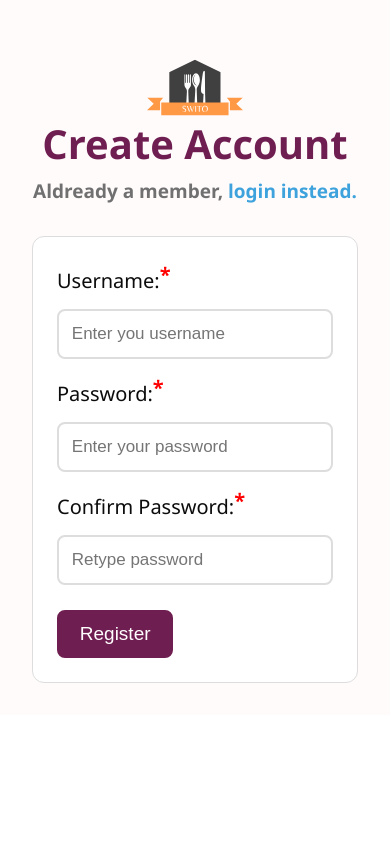
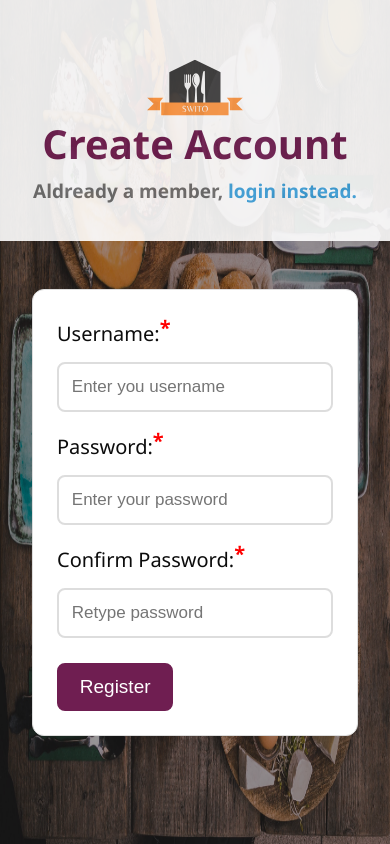
Before and after one commit to ASHIK11ab/swito, a Flask app: page /register in a window 390 px wide. Run offline with Flask 2, Linux system fonts and the light colour scheme; parts of the project's set-up code (start-up, migrations or seed data) failed here and were passed over.

Commit message:
added animation, modified UI with bg image

```diff
--- a/static/css/login-register.css
+++ b/static/css/login-register.css
@@ -44,15 +44,21 @@ body {
 }
 
 .info-section h1 {
+  position: relative;
   font-size: 75px;
   margin: 0;
   color: var(--brand-color);
+  animation: slide-left 1.5s 1 forwards;
+  opacity: 0;
 }
 
 .info-section p {
+  position: relative;
+  opacity: 0;
   margin: 10px 0 0 0;
   font-size: 21px;
   color: #707070;
+  animation: opacity 1s 1.5s 1 forwards;
 }
 
 .info-section p a {
@@ -71,7 +77,7 @@ body {
 }
 
 .form-section img {
-  position: absolute;
+  position: fixed;
   width: 50vw;
   height: 100%;
   filter: brightness(.6);
@@ -135,6 +141,25 @@ form button:hover {
   color: #fff;
 }
 
+@keyframes slide-left {
+  0% {
+    left: -35%;
+  }
+
+  50% {
+    opacity: 1;
+  }
+
+  100% {
+    left: 0;
+    opacity: 1;
+  }
+}
+
+@keyframes opacity {
+  from {opacity: 0; } to { opacity: 1; }
+}
+
 @media (max-width: 1220px) {
   .main-container {
     flex-direction: column;
@@ -147,13 +172,24 @@ form button:hover {
     height: auto;
   }
 
+  .info-section {
+    z-index: 1;
+    opacity: .9;
+    background-color: #fff;
+    padding-bottom: 2.3rem;
+  }
+
   .form-section {
+    margin-top: 3rem;
     background-color: var(--light-bg-color);
     padding-top: 0rem;
   }
 
   .form-section img {
-    display: none;
+    width: 100vw;
+    height: 100vh;
+    top: 0;
+    left: 0;
   }
 }
 
```
